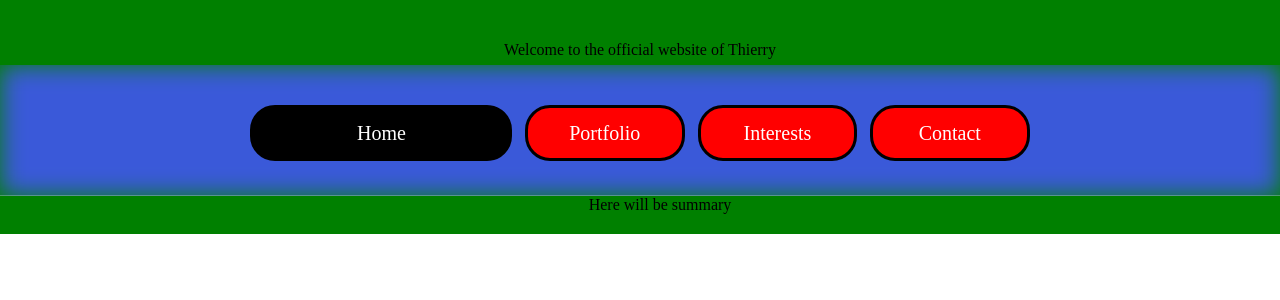
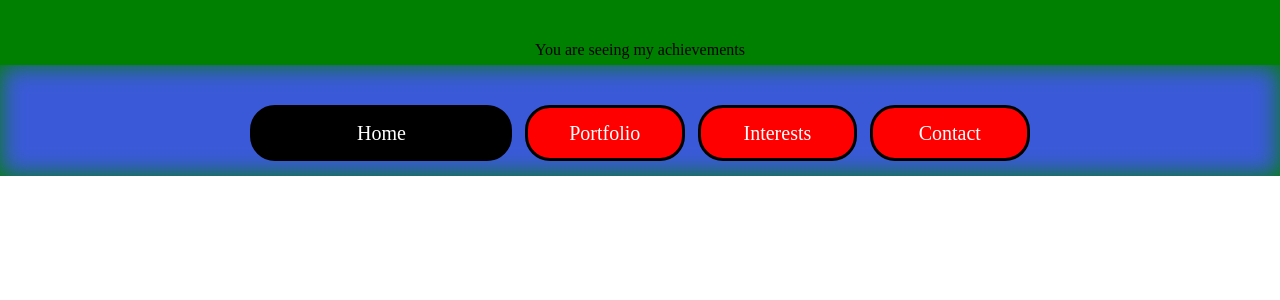
Before and after one commit to JovinMtl/persona-nuxt, a Nuxt app: page /interests in a window 1280 px wide. Shown: the top 300 px of the page. Built offline with nearby package versions, Linux system fonts and the light colour scheme.

Commit message:
made interest page

```diff
--- /dev/null
+++ b/pages/interests.vue
@@ -0,0 +1,33 @@
+<template>
+    <div>
+        <div style="width: 100%;height: 30px"></div>
+        <div style="width: 100%;height: 40px;display: flex;
+            justify-content: center; align-items: center;
+            margin-bottom: 15px;">{{ title_jove }}</div>
+        <me-nu></me-nu>
+        <div v-if="choiceMenu==1" style="
+            position: relative;
+            text-align: center;
+            margin: 20px;
+            width: 100vw;">
+            <summ-ary></summ-ary>
+        </div>
+        <div v-if="choiceMenu==2" style="
+            position: relative;
+            text-align: center;
+            margin: 20px;
+            width: 100vw;">
+            <port-folio></port-folio>
+        </div>
+
+        <!-- <br>THis is my Hello world, Thierry Nsanzumukiza -->
+    </div>
+    <!-- <NuxtPage/> -->
+</template>
+<script setup lang="ts">
+import meNu from '~/views/me-nu.vue';
+import summAry from '~/views/summ-ary.vue';
+import portFolio from '~/views/port-folio.vue';
+
+const title_jove = "You are seeing my achievements"
+</script>
```
